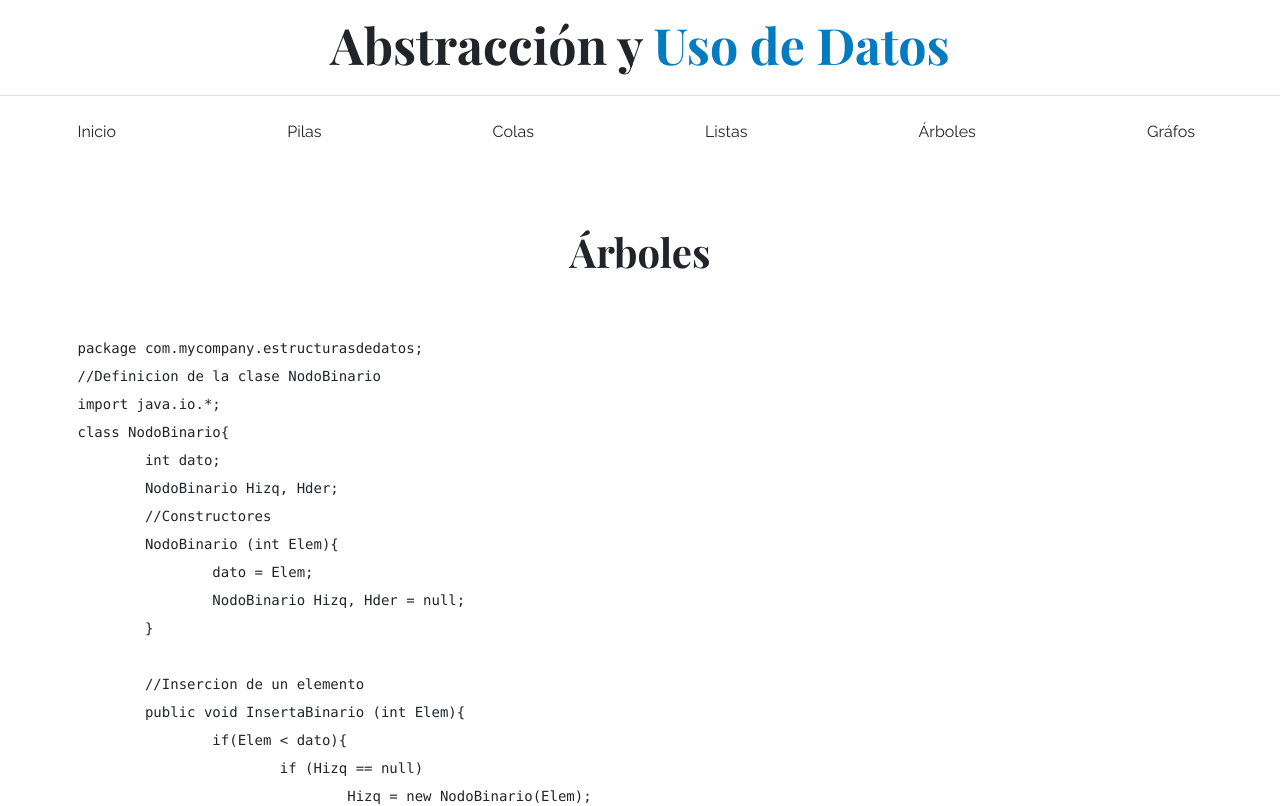
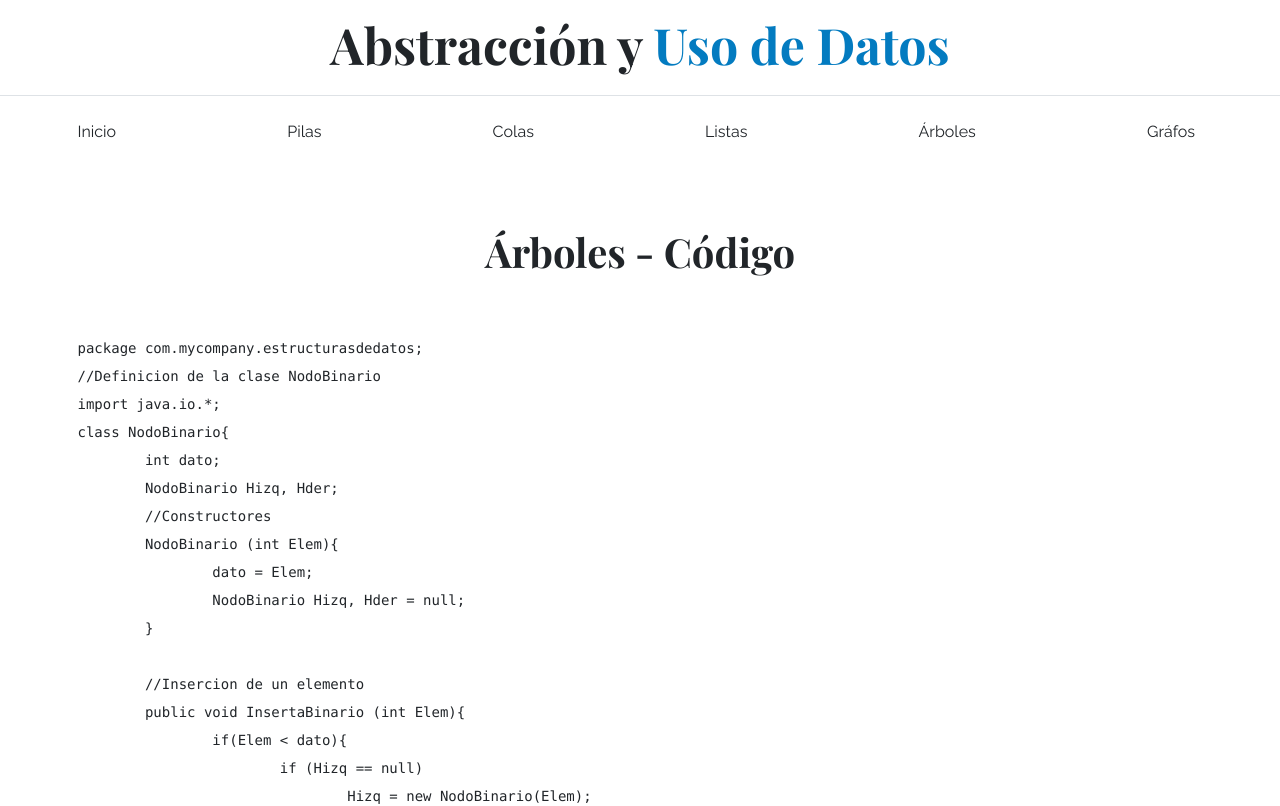
Before and after one commit to Tackless/Audi-Act2, a plain HTML site: page arboles.html in a window 1280 px wide. Shown: the top 806 px of the page. Drawn offline with nearby package versions, Linux system fonts and the light colour scheme.

Commit message:
Update arboles.html

```diff
--- a/arboles.html
+++ b/arboles.html
@@ -33,7 +33,7 @@
     </div>
 
     <main class="container-xl py-5">
-        <h2 class="text-center my-5 ">Árboles</h2>
+        <h2 class="text-center my-5 ">Árboles - Código</h2>
 
         <pre>
             <code>
```
